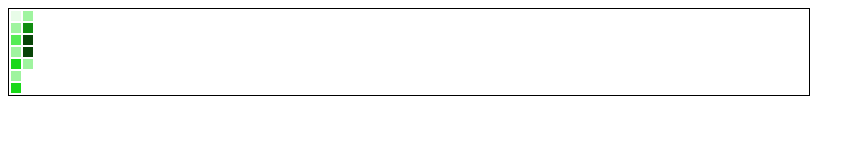
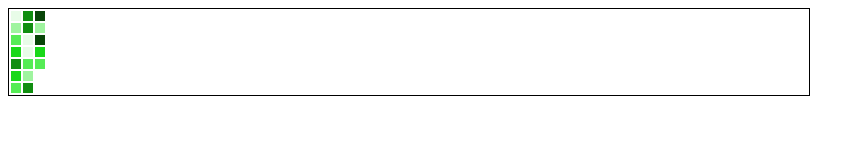
Before and after one commit to qazwsxedc121/github_commit_calendar_graph, a plain HTML site: page index.html in a window 1280 px wide. Shown: the whole page, without its empty margins (0-865 px from the left). Drawn offline with nearby package versions, Linux system fonts and the light colour scheme.

Commit message:
no need to group by week

```diff
--- a/index.html
+++ b/index.html
@@ -7,8 +7,26 @@
         </svg>
         <script src="http://d3js.org/d3.v3.min.js"></script>
         <script type="text/javascript">
-        function show_calendar_graph(){
-          var dataset = [[0,10,20,10,30,10,30],[10,40,50,50,10]];
+          function show_calendar_graph(d){
+
+            //group daily data by week
+            var i,dataset,d_min,d_max;
+            dataset = [];
+            d_min = d[0];
+            d_max = d[0];
+            for(i = 0; i < d.length; i += 1){
+              if(i % 7 == 0){
+                dataset.push([]);
+              }
+              dataset[dataset.length - 1].push(d[i]);
+              if(d[i] < d_min) {
+                d_min = d[i];
+              }
+              if(d[i] > d_max) {
+                d_max = d[i];
+              }
+            }
+
             var svg = d3.select("#svg");
             svg.style("border","solid 1px black");
             var g = svg.selectAll("g");
@@ -18,7 +36,7 @@
             var rect_each = rect.data(function(d){ return d;})
                 .enter().append("rect");
             rect_each.style("fill",function(d){
-            var p = Math.floor( 80 *  (50 - d) / 50) ;
+              var p = Math.floor( 80 *  (d_max - d) / (d_max - d_min)) ;
               return "hsl(120,80%,"+ (p + 15) +"%)";
             }).attr("width","10").attr("height","10")
                 .attr("transform",function(d,i){ return "translate(0," + (i * 12 + 2) + ")"}).text(function(d){return d;})
@@ -27,8 +45,13 @@
                 }).on("mouseout",function(d,i){
                   d3.select(this).transition().style("stroke","");
                 });
+
+
           }
-  	    show_calendar_graph();
+          window.onload = function(){
+            var data = [0,1,2,3,4,3,2,4,4,0,0,2,1,4,5,1,5,3,2];
+            show_calendar_graph(data);
+          }
         </script>
     </body>
 </html>
```
Lines whose indentation alone changed are shown as unchanged.
